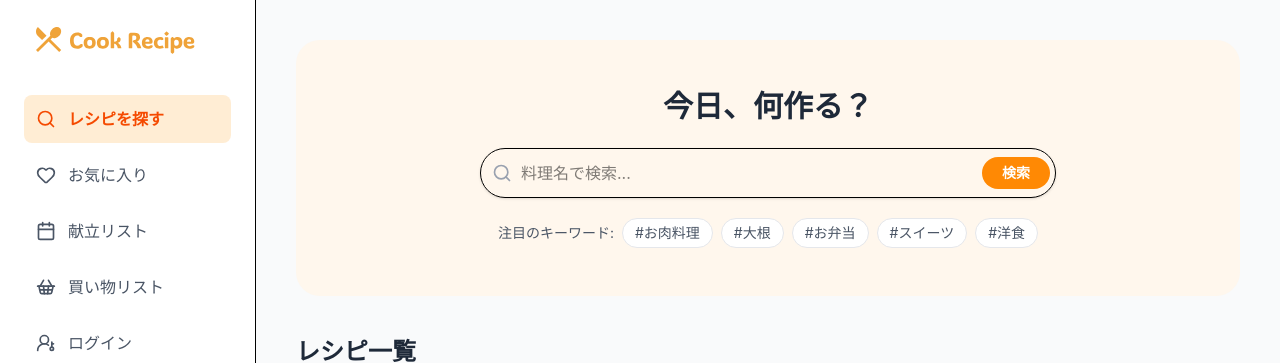
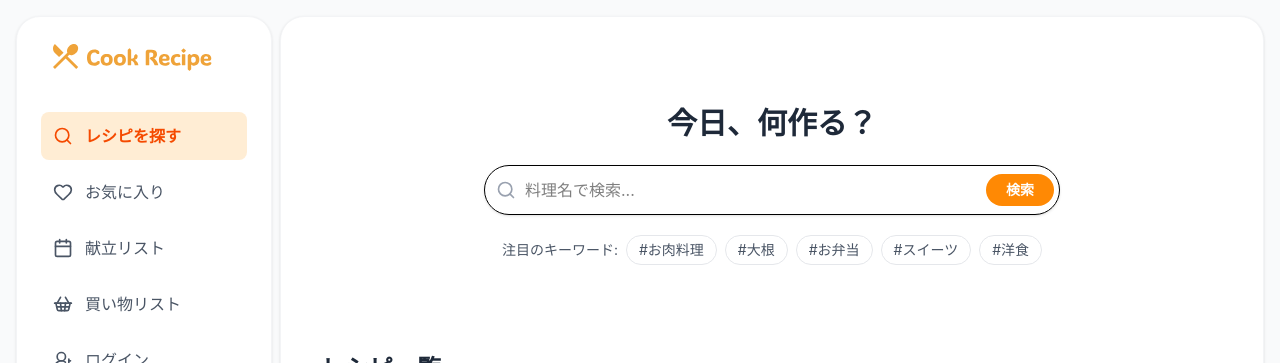
Before and after one commit to rnum-1995/portfolio, a React (Vite) app in the folder recipe-site/: page / in a window 1280 px wide. Shown: the top 363 px of the page. Built offline with nearby package versions, Linux system fonts and the light colour scheme.

Commit message:
外枠を作成。

```diff
--- a/recipe-site/src/App.jsx
+++ b/recipe-site/src/App.jsx
@@ -19,8 +19,9 @@ function App() {
         <Sidebar />
 
         {/* 右側：メインコンテンツエリア */}
-        <div className="flex-1 flex flex-col">
-          <main className="flex-1 p-0 md:p-10 w-full max-w-7xl mx-auto">
+        <div className="flex-1 flex flex-col md:ml-66">
+          <div className='flex-1 flex flex-col m-4 bg-white rounded-3xl shadow-sm border border-gray-100 overflow-hidden'>
+            <main className="flex-1 p-6 md:p-10 w-full max-w-7xl mx-auto">
               <Routes>
                 <Route path={ROUTES.TOP} element={<TopPage />} />
                 <Route path="/recipe/:id" element={<RecipeDetail />} />
@@ -34,6 +35,7 @@ function App() {
             <Footer />
           </div>
         </div>
+      </div>
     </BrowserRouter>
   )
 }
--- a/recipe-site/src/components/Sidebar.jsx
+++ b/recipe-site/src/components/Sidebar.jsx
@@ -11,35 +11,31 @@ export default function Sidebar() {
     }`;
 
   return (
-    <aside className="w-64 bg-white border-r p-6 hidden md:block">
+    <aside className="fixed left-0 top-0 h-screen w-72 p-4 hidden md:block">
+      <div className="flex flex-col h-full bg-white rounded-3xl shadow-sm p-6 border border-gray-100">
         <Link to={ROUTES.TOP}>
           <h1 className="mb-10 px-3">
             <img src={logo} alt="Cook Recipe" className="w-40 h-auto" />
           </h1>
         </Link>
-
         <nav className="flex flex-col gap-2">
           <NavLink to={ROUTES.TOP} className={linkClass}>
             <Search size={20} /> <span>レシピを探す</span>
           </NavLink>
-
           <NavLink to={ROUTES.FAVORITE} className={linkClass}>
             <Heart size={20} /> <span>お気に入り</span>
           </NavLink>
-
           <NavLink to={ROUTES.MENU_LIST} className={linkClass}>
             <Calendar size={20} /> <span>献立リスト</span>
           </NavLink>
-
           <NavLink to={ROUTES.SHOPPING_LIST} className={linkClass}>
             <ShoppingBasket size={20} /> <span>買い物リスト</span>
           </NavLink>
-
           <NavLink to={ROUTES.LOGIN} className={linkClass}>
             <UserRoundKey size={20} /> <span>ログイン</span>
           </NavLink>
-
         </nav>
+      </div>
     </aside >
   )
 }
--- a/recipe-site/src/pages/TopPage.jsx
+++ b/recipe-site/src/pages/TopPage.jsx
@@ -12,9 +12,9 @@ export default function TopPage() {
     );
 
     return (
-        <div className="w-full">
+        <div className="w-full ">
             {/* ヒーローセクション：キャッチコピーと検索バー */}
-            <section className="py-12 px-4 bg-orange-50 rounded-3xl mb-10 text-center">
+            <section className="py-12 px-4rounded-3xl mb-10 text-center">
                 <h2 className="text-3xl font-bold text-gray-800 mb-6">
                     今日、何作る？
                 </h2>
```
Lines whose indentation alone changed are shown as unchanged.
